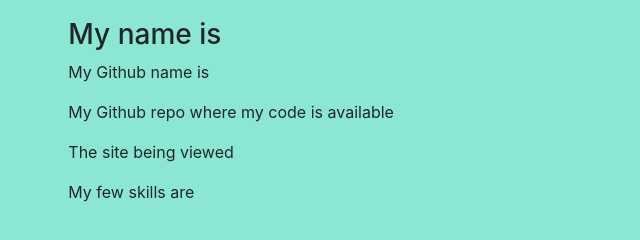
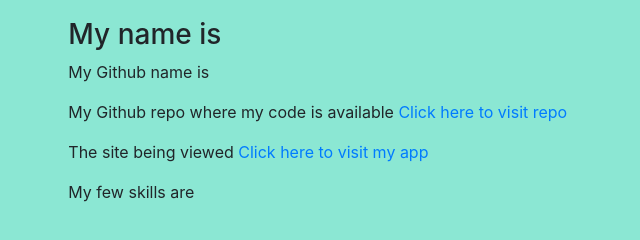
Before and after one commit to GoodZombie/dev_exam, a website: page angular.html in a window 1280 px wide. Shown: the part 94-334 px from the top of the page, without its empty margins (160-800 px from the left). Drawn offline with nearby package versions, Linux system fonts and the light colour scheme; no server answers.

Commit message:
Fourth upload

```diff
--- a/angular.html
+++ b/angular.html
@@ -21,8 +21,8 @@
                 <h1 id="page-title">Dev Exam</h1>
                 <h3 id="user-greeting">My name is {{ user.name }}</h3>
                 <p id="user-github"> My Github name is {{ user.github}} </p>
-                <p id="user-repo"> My Github repo where my code is available {{ user.repo}} </p>
-                <p id="user-app"> The site being viewed {{ user.app}}</p>
+                <p id="user-repo"> My Github repo where my code is available {{ user.repo}} <a href="https://github.com/GoodZombie/dev_exam">Click here to visit repo</a></p>
+                <p id="user-app"> The site being viewed {{ user.app}} <a href="https://dev-examzg22.herokuapp.com/">Click here to visit my app</a></p>
                 <p id="user-skills"> My few skills are {{ user.skills}}</p>
             </div>
         </div>
```
